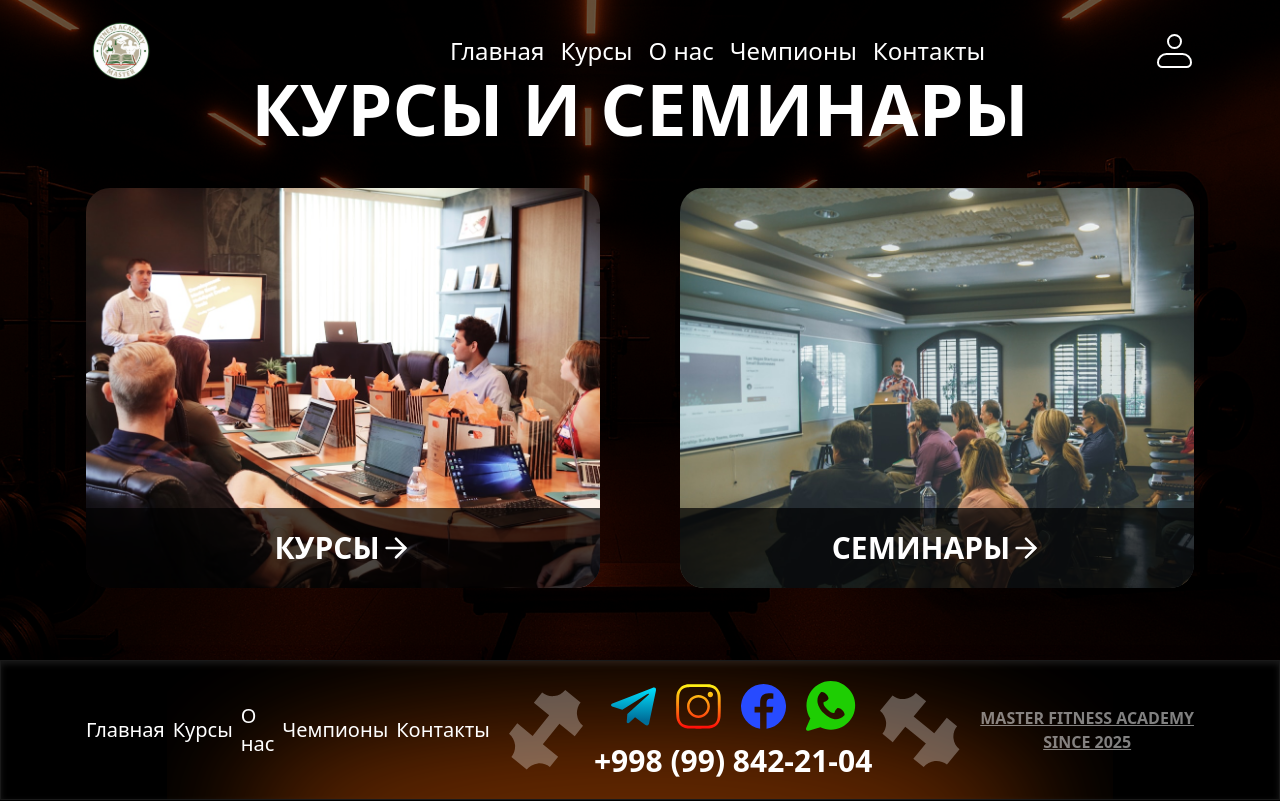
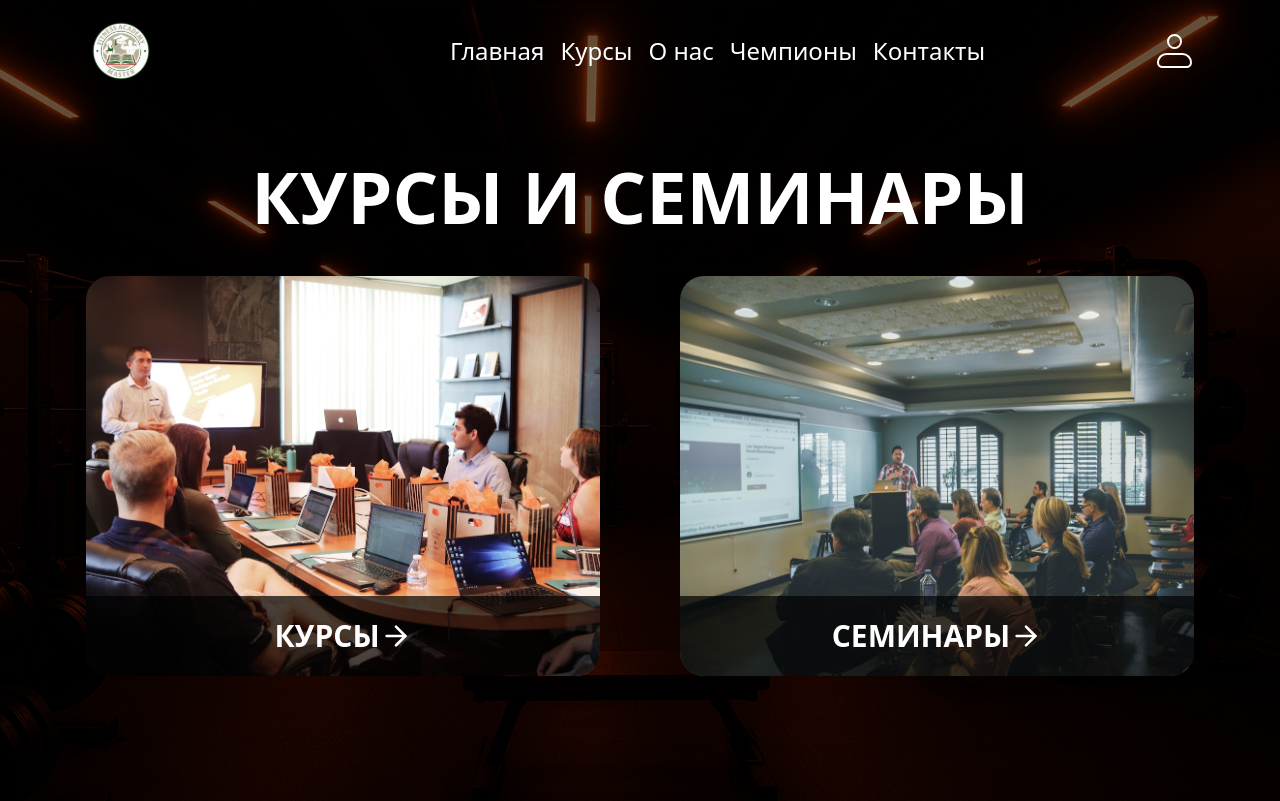
Before and after one commit to madixanov/MasterFitnessAcademy, a Next.js app: page /catalog in a window 1280 px wide. Shown: the top 801 px of the page. Built offline with nearby package versions, Linux system fonts and the light colour scheme.

Commit message:
Fixing height issues

```diff
--- a/src/app/catalog/page.tsx
+++ b/src/app/catalog/page.tsx
@@ -6,12 +6,12 @@ import Link from "next/link";
 
 export default function Catalog() {
   return (
-    <main className="relative bg-[url('/catalog/bg-photo.png')] bg-center bg-cover bg-no-repeat py-25 lg:py-0">
+    <main className="relative bg-[url('/catalog/bg-photo.png')] bg-center bg-cover bg-no-repeat py-25 lg:py-30 xl:py-40 min-h-[calc(100svh-140px)] lg:min-h-[calc(100vh-140px)] flex justify-center items-center">
       {/* Затемнение фона */}
       <div className="absolute inset-0 bg-black/60" />
 
       <MainContainer>
-        <section className="relative z-10 flex flex-col justify-center items-center gap-11 min-h-[calc(100svh-140px)] lg:min-h-[calc(100vh-140px)] text-white">
+        <section className="relative z-10 flex flex-col  gap-11 text-white">
           <h1 className="uppercase text-4xl lg:text-5xl xl:text-7xl font-bold text-center">
             КУРСЫ И СЕМИНАРЫ
           </h1>
```
